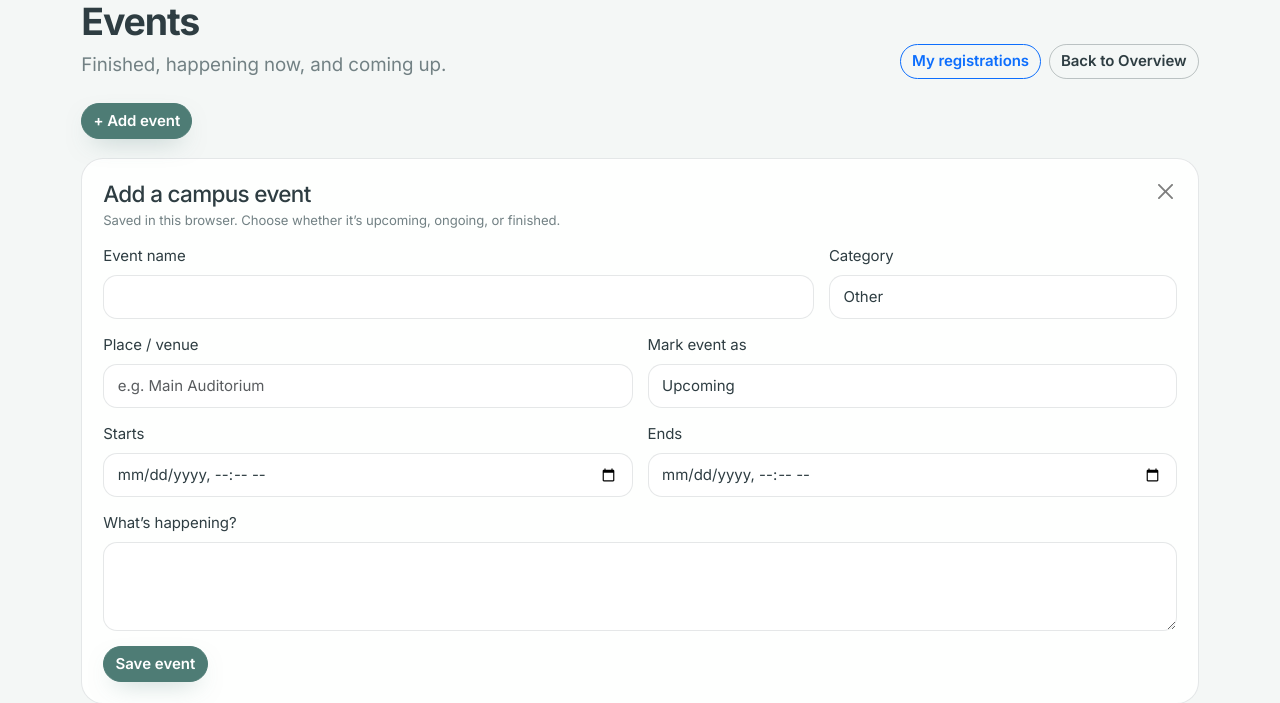
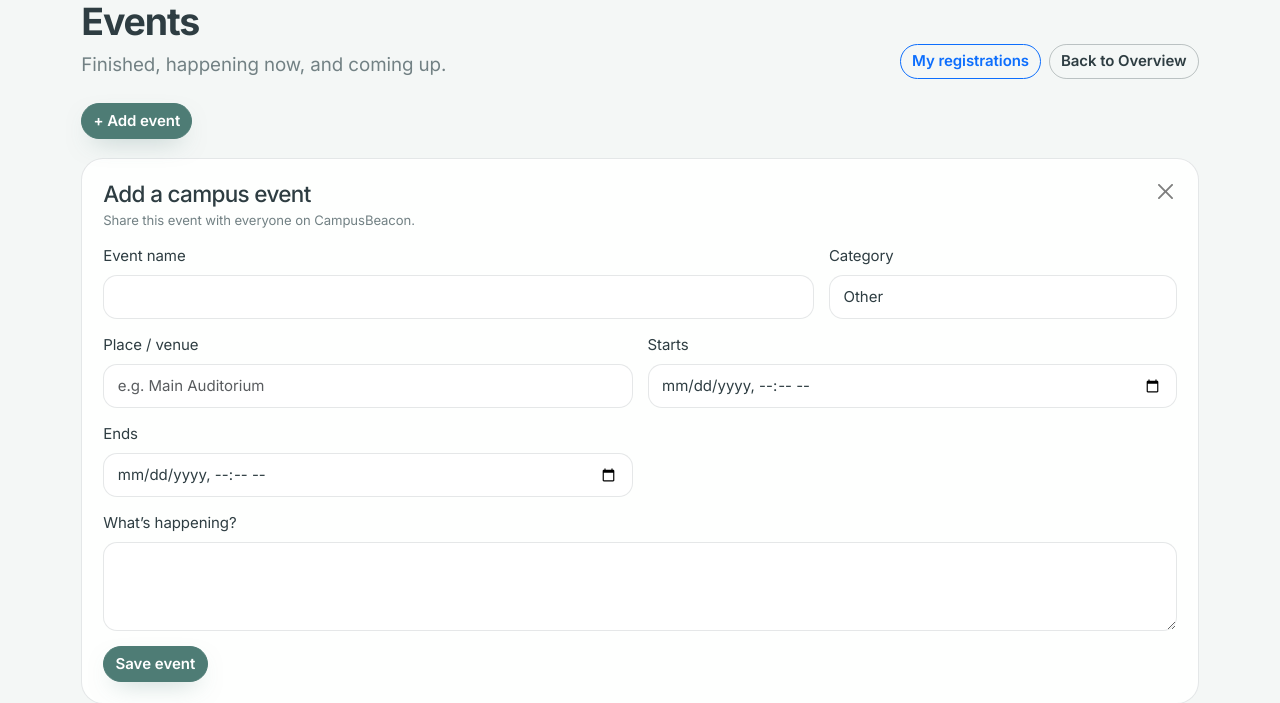
Before and after one commit to anshul290907/CampusBeacon, a Flask app: page /events in a window 1280 px wide, after a click on "+ Add event". Shown: the part 130-833 px from the top of the page. Run offline with Flask 3, Linux system fonts and the light colour scheme.

Commit message:
Save public event submissions to database

```diff
--- a/app/routes.py
+++ b/app/routes.py
@@ -1,5 +1,6 @@
 from datetime import datetime
 import hashlib
+import re
 from functools import wraps
 from urllib.parse import urlparse
 from flask import Blueprint,render_template,request,redirect,url_for,flash,session,abort,jsonify,current_app
@@ -56,6 +57,52 @@ def events():
  live=sorted([e for e in events if e.starts_at<=now<=e.ends_at],key=lambda e:e.starts_at)
  upcoming=sorted([e for e in events if e.starts_at>now],key=lambda e:e.starts_at)
  return render_template('events/list.html',past_events=past,live_events=live,upcoming_events=upcoming,now=now,q=q,category=category,categories=['Hackathon','Workshop','Cultural','Competition','Seminar','Sports','Other'])
+
+@bp.post('/events/new')
+def create_event():
+ title=request.form.get('title','').strip()
+ description=request.form.get('description','').strip()
+ category=request.form.get('category','').strip()
+ venue=request.form.get('venue','').strip()
+ starts_raw=request.form.get('starts_at','').strip()
+ ends_raw=request.form.get('ends_at','').strip()
+ errors=[]
+ for value,label,limit in ((title,'Event name',180),(description,'Description',None),(category,'Category',60),(venue,'Venue',180)):
+  if not value: errors.append(f'{label} is required.')
+  elif limit and len(value)>limit: errors.append(f'{label} must be {limit} characters or fewer.')
+ try: starts_at=datetime.fromisoformat(starts_raw) if starts_raw else None
+ except ValueError: starts_at=None
+ try: ends_at=datetime.fromisoformat(ends_raw) if ends_raw else None
+ except ValueError: ends_at=None
+ if not starts_at: errors.append('Start time must be a valid date and time.')
+ if not ends_at: errors.append('End time must be a valid date and time.')
+ if starts_at and ends_at and ends_at<=starts_at: errors.append('End time must be after the start time.')
+ if errors:
+  for message in errors: flash(message,'danger')
+  return redirect(url_for('main.events'))
+ base_slug=re.sub(r'[^a-z0-9]+','-',title.lower()).strip('-') or 'event'
+ slug=base_slug
+ suffix=2
+ while Event.query.filter_by(slug=slug).first():
+  slug=f'{base_slug}-{suffix}'
+  suffix+=1
+ try:
+  organizer=User.query.filter_by(email='community-submissions@example.invalid').first()
+  if not organizer:
+   organizer=User(email='community-submissions@example.invalid',name='CampusBeacon Community',role='organizer')
+   db.session.add(organizer)
+   db.session.flush()
+  event=Event(title=title,slug=slug,description=description,category=category,venue=venue,starts_at=starts_at,ends_at=ends_at,organizer_id=organizer.id,status='published')
+  db.session.add(event)
+  db.session.commit()
+ except Exception:
+  db.session.rollback()
+  current_app.logger.exception('Unable to save a public event submission')
+  flash('The event could not be saved. Please try again.','danger')
+  return redirect(url_for('main.events'))
+ flash('Event added and shared with everyone.','success')
+ return redirect(url_for('main.events'))
+
 @bp.get('/registrations')
 def registrations(): return render_template('registrations.html')
 
--- a/app/static/js/events.js
+++ b/app/static/js/events.js
@@ -1,120 +1,13 @@
 (() => {
-  const EVENTS_KEY = 'campusbeacon.events.v1';
   const MARKS_KEY = 'campusbeacon.event-marks.v1';
-  const read = key => {
-    try { return JSON.parse(localStorage.getItem(key) || '{}'); }
+  const readMarks = () => {
+    try { return JSON.parse(localStorage.getItem(MARKS_KEY) || '{}'); }
     catch (_) { return {}; }
   };
-  const write = (key, value) => localStorage.setItem(key, JSON.stringify(value));
-  const make = (tag, className, text) => {
-    const node = document.createElement(tag);
-    if (className) node.className = className;
-    if (text !== undefined) node.textContent = text;
-    return node;
-  };
-  const formatDate = (value, options) => new Date(value).toLocaleString(undefined, options);
-  const lists = {
-    ongoing: document.getElementById('ongoing-events'),
-    upcoming: document.getElementById('upcoming-events'),
-    finished: document.getElementById('finished-events')
-  };
-  const statusLabels = {ongoing:'Ongoing',upcoming:'Upcoming',finished:'Finished'};
-  function currentPhase(event) {
-    const now = Date.now();
-    if (new Date(event.endsAt).getTime() <= now) return 'finished';
-    if (new Date(event.startsAt).getTime() <= now) return 'ongoing';
-    return 'upcoming';
-  }
-  const urlParams = new URLSearchParams(window.location.search);
-  const search = (urlParams.get('q') || '').toLowerCase();
-  const category = urlParams.get('category') || '';
+  const saveMarks = marks => localStorage.setItem(MARKS_KEY, JSON.stringify(marks));
 
-  function appendMarkEditor(parent, eventId, initial='') {
-    const editor = make('div', 'event-mark mt-2');
-    editor.dataset.eventMark = eventId;
-    const label = make('label', 'small text-secondary', 'Add a mark or note');
-    const input = make('input', 'form-control form-control-sm mt-1');
-    input.maxLength = 240;
-    input.placeholder = 'e.g. attended, key takeaway…';
-    input.value = initial;
-    input.setAttribute('aria-label', 'Add a mark or note to this ongoing event');
-    label.append(input);
-    const save = make('button', 'btn btn-sm btn-outline-secondary mt-2', 'Save mark');
-    save.type = 'button';
-    save.dataset.saveMark = '';
-    const saved = make('small', 'event-mark-saved d-block mt-1');
-    saved.textContent = initial ? 'Mark saved in this browser.' : '';
-    editor.append(label, save, saved);
-    parent.append(editor);
-  }
-
-  function addLocalEventCard(event) {
-    if (search && !`${event.title} ${event.description} ${event.venue}`.toLowerCase().includes(search)) return false;
-    if (category && event.category !== category) return false;
-    const phase = currentPhase(event);
-    const list = lists[phase];
-    if (!list) return false;
-    const col = make('div', 'col-md-6 col-xl-4 event-column');
-    col.dataset.localEventId = event.id;
-    const card = make('article', 'card event-card h-100');
-    const body = make('div', 'card-body');
-    const top = make('div', 'd-flex justify-content-between align-items-start gap-2');
-    top.append(make('span', 'badge-soft', event.category));
-    top.append(make('span', `event-state ${phase}`, statusLabels[phase]));
-    body.append(top, make('h3', '', event.title), make('p', '', event.description));
-    body.append(make('div', 'small text-secondary', event.venue));
-    const starts = new Date(event.startsAt);
-    const ends = new Date(event.endsAt);
-    const dateText = phase === 'finished'
-      ? formatDate(starts, {day:'numeric',month:'short',year:'numeric',hour:'numeric',minute:'2-digit'})
-      : phase === 'ongoing'
-        ? `Until ${formatDate(ends, {hour:'numeric',minute:'2-digit'})}`
-        : formatDate(starts, {weekday:'short',day:'numeric',month:'short',hour:'numeric',minute:'2-digit'});
-    body.append(make('div', 'small text-secondary mt-2', dateText));
-    card.append(body);
-    col.append(card);
-    if (phase === 'upcoming') {
-      const actions = make('div', 'd-flex align-items-center gap-2 mt-2');
-      const register = make('button', 'btn btn-sm btn-primary', 'Register');
-      register.type = 'button';
-      register.dataset.registerEvent = '';
-      register.dataset.eventId = event.id;
-      register.dataset.eventTitle = event.title;
-      register.dataset.eventCategory = event.category;
-      register.dataset.eventVenue = event.venue;
-      register.dataset.eventStarts = event.startsAt;
-      register.dataset.eventEnds = event.endsAt;
-      actions.append(register, make('span', 'small text-secondary', ''));
-      actions.lastChild.dataset.registrationFeedback = '';
-      actions.lastChild.setAttribute('aria-live', 'polite');
-      col.append(actions);
-    }
-    if (phase === 'ongoing') appendMarkEditor(col, event.id, read(MARKS_KEY)[event.id] || '');
-    list.append(col);
-    return true;
-  }
-
-  function renderLocalEvents() {
-    document.querySelectorAll('[data-local-event-id]').forEach(node => node.remove());
-    let visible = 0;
-    const events = Object.values(read(EVENTS_KEY)).sort((a,b) => a.startsAt.localeCompare(b.startsAt));
-    for (const event of events) if (addLocalEventCard(event)) visible += 1;
-    for (const [phase, list] of Object.entries(lists)) {
-      if (!list) continue;
-      const count = document.querySelector(`[data-count-for="${list.id}"]`);
-      const total = list.querySelectorAll('.event-column').length;
-      if (count) count.textContent = total;
-      const section = list.closest('.event-group');
-      const empty = section && section.querySelector('.event-empty');
-      if (empty) empty.classList.toggle('d-none', total > 0);
-    }
-    const allEmptyMessage = document.getElementById('no-events-match');
-    if (allEmptyMessage && visible) allEmptyMessage.classList.add('d-none');
-  }
-
-  const marks = read(MARKS_KEY);
   document.querySelectorAll('[data-event-mark]').forEach(editor => {
-    const value = marks[editor.dataset.eventMark] || '';
+    const value = readMarks()[editor.dataset.eventMark] || '';
     const input = editor.querySelector('input');
     const saved = editor.querySelector('.event-mark-saved');
     if (input) input.value = value;
@@ -123,59 +16,20 @@
 
   document.addEventListener('click', event => {
     if (event.target.closest('[data-close-event-form]')) {
-      document.getElementById('add-event-panel').open = false;
+      const panel = document.getElementById('add-event-panel');
+      if (panel) panel.open = false;
       return;
     }
     const button = event.target.closest('[data-save-mark]');
     if (!button) return;
     const editor = button.closest('[data-event-mark]');
-    const marksNow = read(MARKS_KEY);
+    const marks = readMarks();
     const value = editor.querySelector('input').value.trim();
-    if (value) marksNow[editor.dataset.eventMark] = value;
-    else delete marksNow[editor.dataset.eventMark];
-    write(MARKS_KEY, marksNow);
+    if (value) marks[editor.dataset.eventMark] = value;
+    else delete marks[editor.dataset.eventMark];
+    saveMarks(marks);
     editor.querySelector('.event-mark-saved').textContent = value ? 'Mark saved in this browser.' : 'Mark cleared.';
   });
 
-  document.getElementById('add-event-form').addEventListener('submit', event => {
-    event.preventDefault();
-    const feedback = document.getElementById('add-event-feedback');
-    const title = document.getElementById('new-event-title').value.trim();
-    const categoryValue = document.getElementById('new-event-category').value;
-    const venue = document.getElementById('new-event-place').value.trim();
-    const description = document.getElementById('new-event-description').value.trim();
-    const phase = document.getElementById('new-event-phase').value;
-    const startInput = document.getElementById('new-event-start');
-    const endInput = document.getElementById('new-event-end');
-    let startsAt = new Date(startInput.value);
-    const endsAt = new Date(endInput.value);
-    const now = new Date();
-    if (!title || !venue || !description || Number.isNaN(startsAt.getTime()) || Number.isNaN(endsAt.getTime())) {
-      feedback.textContent = 'Fill in the event name, place, description, and both times.';
-      return;
-    }
-    if (endsAt <= startsAt) { feedback.textContent = 'The end time must be after the start time.'; return; }
-    if (phase === 'upcoming' && startsAt <= now) { feedback.textContent = 'Choose a future start time for an upcoming event.'; return; }
-    if (phase === 'finished' && endsAt >= now) { feedback.textContent = 'Choose a past end time for a finished event.'; return; }
-    if (phase === 'ongoing') {
-      if (endsAt <= now) { feedback.textContent = 'An ongoing event needs an end time in the future.'; return; }
-      startsAt = now;
-    }
-    const newEvent = {
-      id: `local-${Date.now()}`,
-      title, category:categoryValue, venue, description, phase,
-      startsAt:startsAt.toISOString(), endsAt:endsAt.toISOString()
-    };
-    const events = read(EVENTS_KEY);
-    events[newEvent.id] = newEvent;
-    try { write(EVENTS_KEY, events); }
-    catch (_) { feedback.textContent = 'This browser could not save the event. Check its storage settings.'; return; }
-    event.target.reset();
-    feedback.textContent = 'Event saved in this browser.';
-    renderLocalEvents();
-    window.dispatchEvent(new Event('campusbeacon:events-updated'));
-  });
-
-  renderLocalEvents();
   window.dispatchEvent(new Event('campusbeacon:events-updated'));
 })();
--- a/app/templates/events/list.html
+++ b/app/templates/events/list.html
@@ -5,17 +5,17 @@
   <div class="section-head"><div><span class="eyebrow">THE FULL CAMPUS CALENDAR</span><h1>Events</h1><p class="lead text-secondary mb-0">Finished, happening now, and coming up.</p></div><div class="d-flex flex-wrap gap-2"><a class="btn btn-outline-primary" href="{{ url_for('main.registrations') }}">My registrations</a><a class="btn btn-outline-dark" href="{{ url_for('main.overview') }}">Back to Overview</a></div></div>
   <details class="add-event-panel mb-4" id="add-event-panel">
     <summary class="btn btn-primary">+ Add event</summary>
-    <form id="add-event-form" class="panel mt-3" novalidate>
-      <div class="d-flex justify-content-between align-items-start gap-3 mb-3"><div><h2 class="h4 mb-1">Add a campus event</h2><p class="small text-secondary mb-0">Saved in this browser. Choose whether it’s upcoming, ongoing, or finished.</p></div><button class="btn-close" type="button" aria-label="Close event form" data-close-event-form></button></div>
+    <form id="add-event-form" class="panel mt-3" method="post" action="{{ url_for('main.create_event') }}">
+      <input type="hidden" name="csrf_token" value="{{ csrf_token() }}">
+      <div class="d-flex justify-content-between align-items-start gap-3 mb-3"><div><h2 class="h4 mb-1">Add a campus event</h2><p class="small text-secondary mb-0">Share this event with everyone on CampusBeacon.</p></div><button class="btn-close" type="button" aria-label="Close event form" data-close-event-form></button></div>
       <div class="row g-3">
-        <div class="col-md-8"><label class="form-label" for="new-event-title">Event name</label><input class="form-control" id="new-event-title" maxlength="180" required></div>
-        <div class="col-md-4"><label class="form-label" for="new-event-category">Category</label><select class="form-select" id="new-event-category"><option>Other</option><option>Hackathon</option><option>Workshop</option><option>Cultural</option><option>Competition</option><option>Seminar</option><option>Sports</option></select></div>
-        <div class="col-md-6"><label class="form-label" for="new-event-place">Place / venue</label><input class="form-control" id="new-event-place" maxlength="180" placeholder="e.g. Main Auditorium" required></div>
-        <div class="col-md-6"><label class="form-label" for="new-event-phase">Mark event as</label><select class="form-select" id="new-event-phase"><option value="upcoming">Upcoming</option><option value="ongoing">Ongoing</option><option value="finished">Finished</option></select></div>
-        <div class="col-md-6"><label class="form-label" for="new-event-start">Starts</label><input class="form-control" id="new-event-start" type="datetime-local" required></div>
-        <div class="col-md-6"><label class="form-label" for="new-event-end">Ends</label><input class="form-control" id="new-event-end" type="datetime-local" required></div>
-        <div class="col-12"><label class="form-label" for="new-event-description">What’s happening?</label><textarea class="form-control" id="new-event-description" rows="3" maxlength="1200" required></textarea></div>
-        <div class="col-12 d-flex align-items-center gap-3"><button class="btn btn-primary" type="submit">Save event</button><span id="add-event-feedback" class="small text-secondary" aria-live="polite"></span></div>
+        <div class="col-md-8"><label class="form-label" for="new-event-title">Event name</label><input class="form-control" id="new-event-title" name="title" maxlength="180" required></div>
+        <div class="col-md-4"><label class="form-label" for="new-event-category">Category</label><select class="form-select" id="new-event-category" name="category" required><option>Other</option><option>Hackathon</option><option>Workshop</option><option>Cultural</option><option>Competition</option><option>Seminar</option><option>Sports</option></select></div>
+        <div class="col-md-6"><label class="form-label" for="new-event-place">Place / venue</label><input class="form-control" id="new-event-place" name="venue" maxlength="180" placeholder="e.g. Main Auditorium" required></div>
+        <div class="col-md-6"><label class="form-label" for="new-event-start">Starts</label><input class="form-control" id="new-event-start" name="starts_at" type="datetime-local" required></div>
+        <div class="col-md-6"><label class="form-label" for="new-event-end">Ends</label><input class="form-control" id="new-event-end" name="ends_at" type="datetime-local" required></div>
+        <div class="col-12"><label class="form-label" for="new-event-description">What’s happening?</label><textarea class="form-control" id="new-event-description" name="description" rows="3" maxlength="1200" required></textarea></div>
+        <div class="col-12 d-flex align-items-center gap-3"><button class="btn btn-primary" type="submit">Save event</button></div>
       </div>
     </form>
   </details>
```
Also changed, not shown: tests/test_app.py (+27 -0 lines).
